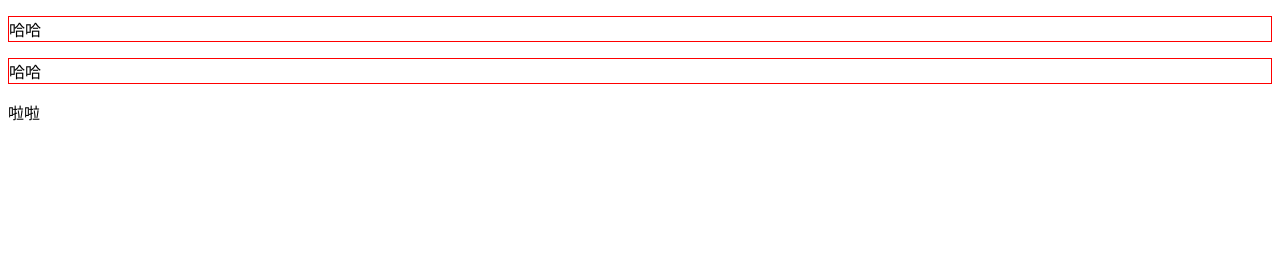
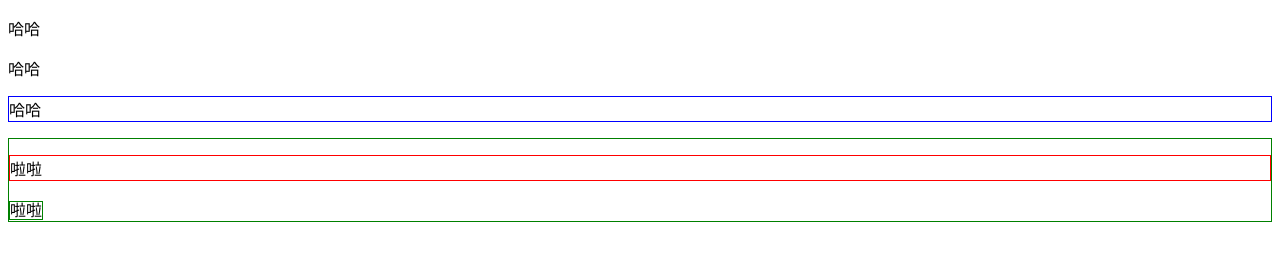
Before and after one commit to Fangstyle/Excercise, a plain HTML site: page tag封装检测.html in a window 1280 px wide. Drawn offline with Linux system fonts and the light colour scheme.

Commit message:
class选择器封装，group选择器封装

```diff
--- a/js/fangStyle.js
+++ b/js/fangStyle.js
@@ -1,14 +1,14 @@
-
 /**
  * 描述：自定义框架
  */
 
 //定义一个对象 -  （封装的基类）
-var fangStyle = function() {};
+var fangStyle = function () {
+};
 fangStyle.prototype = {
-    extend:function(tar,source) {
+    extend: function (tar, source) {
         //遍历对象
-        for(var i in source){
+        for (var i in source) {
             tar[i] = source[i];
         }
         return tar;
@@ -18,34 +18,33 @@ fangStyle.prototype = {
 fangStyle = new fangStyle();
 
 
-
 /*下面是第三种定义封装的方式 ，使用extend 是封装模块化*/
 /*常用的类型判断封装*/
-fangStyle.extend(fangStyle,{
+fangStyle.extend(fangStyle, {
     //数据类型检测
-    isNumber:function (val){
+    isNumber: function (val) {
         return typeof val === 'number' && isFinite(val)
     },
-    isBoolean:function (val) {
-        return typeof val ==="boolean";
+    isBoolean: function (val) {
+        return typeof val === "boolean";
     },
-    isString:function (val) {
+    isString: function (val) {
         return typeof val === "string";
     },
-    isUndefined:function (val) {
+    isUndefined: function (val) {
         return typeof val === "undefined";
     },
-    isObj:function (str){
-        if(str === null || typeof str === 'undefined'){
+    isObj: function (str) {
+        if (str === null || typeof str === 'undefined') {
             return false;
         }
         return typeof str === 'object';
     },
-    isNull:function (val){
-        return  val === null;
+    isNull: function (val) {
+        return val === null;
     },
-    isArray:function (arr) {
-        if(arr === null || typeof arr === 'undefined'){
+    isArray: function (arr) {
+        if (arr === null || typeof arr === 'undefined') {
             return false;
         }
         return arr.constructor === Array;
@@ -53,97 +52,98 @@ fangStyle.extend(fangStyle,{
 });
 
 /*常用的字符串封装*/
-fangStyle.extend(fangStyle,{
+fangStyle.extend(fangStyle, {
     //去除左边空格
-    ltrim:function(){
-        return str.replace(/(^\s*)/g,'');
+    ltrim: function (str) {
+        return str.replace(/(^\s*)/g, '');
     },
     //去除右边空格
-    rtrim:function(){
-        return str.replace(/(\s*$)/g,'');
+    rtrim: function (str) {
+        return str.replace(/(\s*$)/g, '');
     },
     //去除空格
-    trim:function(){
+    trim: function (str) {
         return str.replace(/(^\s*)|(\s*$)/g, '');
     },
 
     //简单的数据绑定formateString
-    formateString:function(str, data){
-        return str.replace(/@\((\w+)\)/g, function(match, key){
-            return typeof data[key] === "undefined" ? '' : data[key]});
+    formateString: function (str, data) {
+        return str.replace(/@\((\w+)\)/g, function (match, key) {
+            return typeof data[key] === "undefined" ? '' : data[key]
+        });
     },
 });
 
 /*常用的时间封装*/
-fangStyle.extend(fangStyle,{});
+fangStyle.extend(fangStyle, {});
 
 /*常用的事件封装*/
-fangStyle.extend(fangStyle,{
-    on: function (id, type, fn){
-        var dom = fangStyle.isString(id)?document.getElementById(id):id;
+fangStyle.extend(fangStyle, {
+    on: function (id, type, fn) {
+        var dom = fangStyle.isString(id) ? document.getElementById(id) : id;
         //如果支持
         //W3C版本 --火狐 谷歌 等大多数浏览器
         //如果你想检测对象是否支持某个属性，方法，可以通过这种方式
-        if(dom.addEventListener ){
+        if (dom.addEventListener) {
             dom.addEventListener(type, fn, false);
-        }else if(dom.attachEvent){
+        } else if (dom.attachEvent) {
             //如果支持 --IE
             //
             dom.attachEvent('on' + type, fn);
         }
     },
-    un:function(id, type, fn){
-        var dom = fangStyle.isString(id)?document.getElementById(id):id;
-        if(dom.removeEventListener){
+    un: function (id, type, fn) {
+        var dom = fangStyle.isString(id) ? document.getElementById(id) : id;
+        if (dom.removeEventListener) {
             dom.removeEventListener(type, fn);
-        }else if(dom.detachEvent){
+        } else if (dom.detachEvent) {
             dom.detachEvent(type, fn);
         }
     },
     //事件基础
-    getEvent:function(event){
-        return event?event:window.event;
+    getEvent: function (event) {
+        return event ? event : window.event;
     },
     //获取目标
-    GetTarget :function(event){
+    GetTarget: function (event) {
         var e = fangStyle.getEvent(event);
-        return e.target|| e.srcElement;
+        return e.target || e.srcElement;
     },
     //组织默认行为
-    preventDefault:function(event){
+    preventDefault: function (event) {
         var event = fangStyle.getEvent(event);
-        if(event.preventDefault){
+        if (event.preventDefault) {
             event.preventDefault();
-        }else{
+        } else {
             event.returnValue = false;
         }
     },
     //阻止冒泡
-    stopPropagation:function(event){
+    stopPropagation: function (event) {
         var event = fangStyle.getEvent(event);
-        if(event.stopPropagation){
+        if (event.stopPropagation) {
             event.stopPropagation();
-        }else{
+        } else {
             event.cancelBubble = true;
         }
     }
 })
 
 /*常用的Ajax封装*/
-fangStyle.extend(fangStyle,{
+fangStyle.extend(fangStyle, {
     //ajax - 前面我们学习的
-    myAjax:function(URL,fn){
+    myAjax: function (URL, fn) {
         var xhr = createXHR();	//返回了一个对象，这个对象IE6兼容。
-        xhr.onreadystatechange = function(){
-            if(xhr.readyState === 4){
-                if(xhr.status >= 200 && xhr.status < 300 || xhr.status == 304){
+        xhr.onreadystatechange = function () {
+            if (xhr.readyState === 4) {
+                if (xhr.status >= 200 && xhr.status < 300 || xhr.status == 304) {
                     fn(xhr.responseText);
-                }else{
+                } else {
                     alert("错误的文件！");
                 }
             }
         };
-        xhr.open("get",URL,true);
+        xhr.open("get", URL, true);
         xhr.send();
 
         //闭包形式，因为这个函数只服务于ajax函数，所以放在里面
@@ -178,19 +178,17 @@ fangStyle.extend(fangStyle,{
 });
 
 /*常用的选择器封装*/
-fangStyle.extend(fangStyle,{
-    id:function(id){
+fangStyle.extend(fangStyle, {
+    id: function (id) {
         return document.getElementById(id)
     },
-    tag:function (tag) {
-        return document.getElementsByTagName(tag);
-    },
-    tag:function (tag , parentNode) {
-        var slectedRound =[];
+    tag: function (tag, parentNode) {
+        var slectedRound = [];
         var targetList = [];
-        if (this.isString(parentNode)){
-            var first= parentNode.charAt(0);
-            switch (first){
+        var curList = [];
+        if (this.isString(parentNode)) {
+            var first = parentNode.charAt(0);
+            switch (first) {
                 case ".":
                     slectedRound = document.getElementsByClassName(parentNode.substring(1));
                     break;
@@ -201,39 +199,121 @@ fangStyle.extend(fangStyle,{
                     slectedRound = document.getElementsByTagName(parentNode.substring(1));
                     break;
             }
-            for(var i = 0 ; i < slectedRound.length ; i++){
-                var curList = slectedRound[i].getElementsByTagName(tag) ;
+            for (var i = 0; i < slectedRound.length; i++) {
+                curList = slectedRound[i].getElementsByTagName(tag);
                 //for(var j = 0 ; j < curList.length ; i++  ){
-                 //targetList.push(curList[j]);
+                //targetList.push(curList[j]);
                 // }
-                Array.prototype.push.apply(targetList,curList);
+                Array.prototype.push.apply(targetList, curList);
                 //targetList = targetList.concat(curList);
             }
             return targetList;
         }
         return document.getElementsByTagName(tag);
+    }, /*仅限能支持getElementByClassName浏览器使用*/
+    class: function (target, parentNode) {
+        var slectedRound = [];
+        var targetList = [];
+        var curList = [];
+        if (this.isString(parentNode)) {
+            var first = parentNode.charAt(0);
+            switch (first) {
+                case ".":
+                    slectedRound = document.getElementsByClassName(parentNode.substring(1));
+                    break;
+                case "#":
+                    slectedRound.push(document.getElementById(parentNode.substring(1)));
+                    break;
+                default :
+                    slectedRound = document.getElementsByTagName(parentNode.substring(1));
+                    break;
+            }
+            for (var i = 0; i < slectedRound.length; i++) {
+                if (slectedRound[i].getElementsByClassName) {
+                    curList = slectedRound[i].getElementsByClassName(target);
+                } else { //存在问题 等待以后的调试
+                    var dom = slectedRound[i].getElementsByTagName("*");
+                    if (dom.length > 0) {
+                        for (var j = 0; j < dom.length; j++) {
+                            var classNameList = dom[j].className;
+                            var splits = classNameList.split(" ");
+                            for (var k = 0; k < splits.length; j++) {
+                                if (splits[k] == target) {
+                                    curList.push(dom[j]);
+                                }
+                            }
+                        }
+                    }
+                }
+            }
+            Array.prototype.push.apply(targetList, curList);
+            return targetList;
+        }
+        return getElementsByClassName(target);
+    }, //多个查询 group(".box ,#id , p")
+     group:function(content) {
+        var result=[],doms=[];
+        var arr = fangStyle.trim(content).split(',');
+        //alert(arr.length);
+        for(var i=0,len=arr.length;i<len;i++) {
+            var item = fangStyle.trim(arr[i])
+            var first= item.charAt(0)
+            var index = item.indexOf(first)
+            if(first === '.') {
+                doms=fangStyle.class(item.slice(index+1));
+                pushArray(doms,result);
+
+            }else if(first ==='#'){
+                doms=[fangStyle.id(item.slice(index+1))];
+                pushArray(doms,result);
+            }else{
+                doms = fangStyle.tag(item);
+                pushArray(doms,result);
+            }
+        }
+        return result;
+
+        function pushArray(doms,result){
+            for(var j= 0, domlen = doms.length; j < domlen; j++){
+                result.push(doms[j])
+            }
+        }
     }
+    /*    class : function (target) {
+     var targetList = [];
+     var dom = document.getElementsByTagName('*');
+     for(var i=0;i<dom.length;i++){
+     var classNameList = dom[i].className;
+     var splits = classNameList.split(" ");
+     for(var j=0 ;j< splits.length;j++){
+     if (splits[j] == target){
+     targetList.push(dom[i]);
+     }
+     }
+     }
+     return targetList;
+     }*/
 });
 
 /*常用的工具封装*/
-fangStyle.extend(fangStyle,{
+fangStyle.extend(fangStyle, {
     //随机数
     random: function (begin, end) {
         return Math.floor(Math.random() * (end - begin)) + begin;
     },
     //给一个对象扩充功能
-    extendMany:function() {
-        var key,i = 0,len = arguments.length,target = null,copy;
-        if(len === 0){
+    extendMany: function () {
+        var key, i = 0, len = arguments.length, target = null, copy;
+        if (len === 0) {
             return;
-        }else if(len === 1){
+        } else if (len === 1) {
             target = this;
-        }else{
+        } else {
             i++;
             target = arguments[0];
         }
-        for(; i < len; i++){
-            for(key in arguments[i]){
+        for (; i < len; i++) {
+            for (key in arguments[i]) {
                 copy = arguments[i][key];
                 target[key] = copy;
             }
--- a/tag封装检测.html
+++ b/tag封装检测.html
@@ -9,13 +9,25 @@
 <div class="box">
     <p>哈哈</p>
     <p>哈哈</p>
+    <p class="box2">哈哈</p>
 </div>
-<p> 啦啦</p>
+<div id="box1">
+    <p> 啦啦</p>
+    <span>啦啦</span>
+</div>
 <script>
-    var tagList = fangStyle.tag("p",".box");
+    var tagList = fangStyle.tag("p", "#box1");
     console.log(tagList.length);
-    for(var i = 0 ; i < tagList.length ; i ++){
+    for (var i = 0; i < tagList.length; i++) {
         tagList[i].style.border = "1px solid red";
+    }
+    var classList2 = fangStyle.class("box2", ".box");
+    for (var j = 0; j < classList2.length; j++) {
+        classList2[j].style.border = "1px solid blue";
+    }
+    var gropuList = fangStyle.group("#box1 , span");
+    for (var k = 0; k < gropuList.length; k++) {
+        gropuList[k].style.border = "1px solid green";
     }
 </script>
 </body>
```
